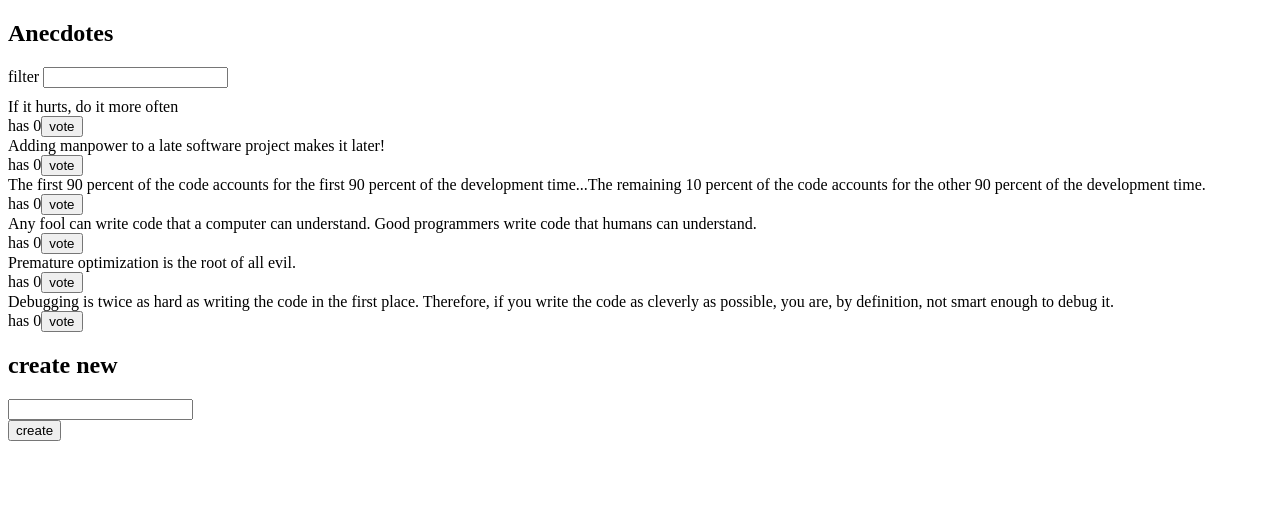
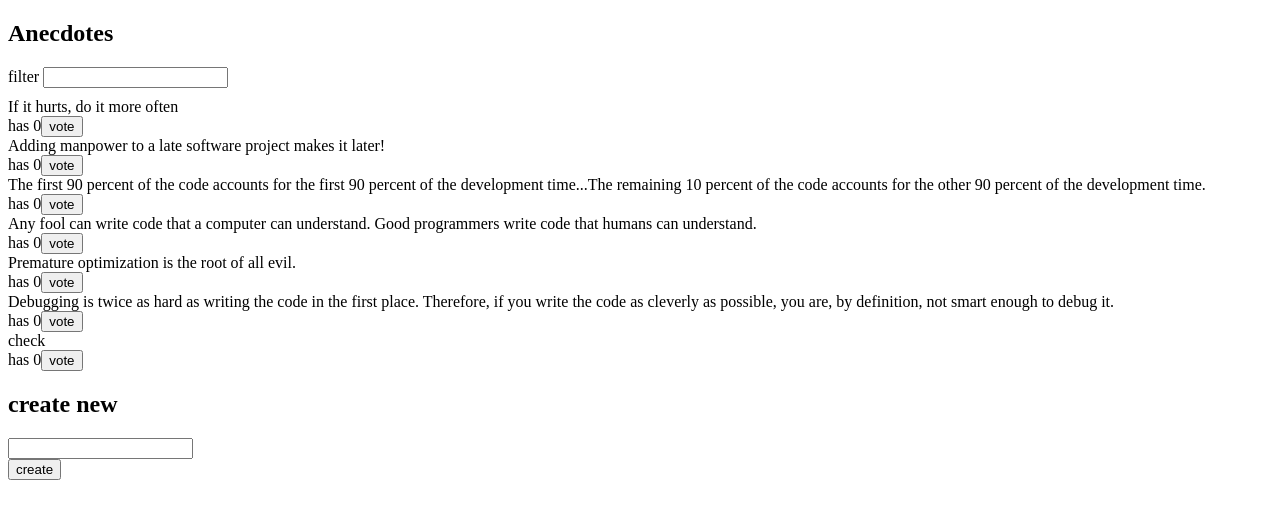
Before and after one commit to bipinkh/fullstack-open, a React (Create React App) app in the folder part6/redux-anecdotes/: page / in a window 1280 px wide. Shown: the top 518 px of the page. Built offline with nearby package versions, Linux system fonts and the light colour scheme; data requests are answered from the project's data file.

Commit message:
Complete part 6.14

```diff
--- a/part6/redux-anecdotes/db.json
+++ b/part6/redux-anecdotes/db.json
@@ -1,6 +1,5 @@
-
 {
-  "anecdotes":[
+  "anecdotes": [
     {
       "content": "If it hurts, do it more often",
       "id": "47145",
@@ -30,6 +29,11 @@
       "content": "Debugging is twice as hard as writing the code in the first place. Therefore, if you write the code as cleverly as possible, you are, by definition, not smart enough to debug it.",
       "id": "98312",
       "votes": 0
+    },
+    {
+      "content": "check",
+      "id": "55909",
+      "votes": 0
     }
   ]
 }
--- a/part6/redux-anecdotes/src/components/AnecdoteForm.js
+++ b/part6/redux-anecdotes/src/components/AnecdoteForm.js
@@ -2,16 +2,19 @@ import React from "react";
 import {useDispatch} from "react-redux";
 import {createAction} from "../reducers/anecdoteReducer";
 import {notificationAction, clearNotificationAction} from "../reducers/notificationReducer";
-
+import anecdoteService from '../services/anecdotes'
+import {getId} from "../reducers/anecdoteReducer";
 
 const AnecdoteForm = () => {
     const dispatch = useDispatch()
 
-    const create = (event) => {
+    const create = async (event) => {
         event.preventDefault()
         const newAd = event.target.newEntry.value
         event.target.newEntry.value = ''
-        dispatch(createAction(newAd))
+        const anecdote = { content: newAd, id: getId(), votes: 0 }
+        const savedAnecdote = await anecdoteService.create(anecdote)
+        dispatch(createAction(savedAnecdote))
         dispatch( notificationAction(`you created '${newAd}'`) )
         setTimeout( () => dispatch(clearNotificationAction()), 5000)
     }
--- a/part6/redux-anecdotes/src/reducers/anecdoteReducer.js
+++ b/part6/redux-anecdotes/src/reducers/anecdoteReducer.js
@@ -7,7 +7,7 @@ const anecdotesAtStart = [
   'Debugging is twice as hard as writing the code in the first place. Therefore, if you write the code as cleverly as possible, you are, by definition, not smart enough to debug it.'
 ]
 
-const getId = () => (100000 * Math.random()).toFixed(0)
+export const getId = () => (100000 * Math.random()).toFixed(0)
 
 const asObject = (anecdote) => {
   return {
@@ -31,8 +31,7 @@ const reducer = (state = initialState, action) => {
       return state
 
     case 'CREATE':
-      const newContent = action.data.content
-      return state.concat({content: newContent, id: getId(), votes: 0})
+      return state.concat(action.data)
 
     case 'INIT':
       return action.data
@@ -45,6 +44,6 @@ const reducer = (state = initialState, action) => {
 
 export const initialAnecdotesAction = (anecdotes) => { return { type: 'INIT', data: anecdotes } }
 export const voteAction = (id) =>  { return {type: 'VOTE', data: {id: id}} }
-export const createAction = (content) =>  { return { type: 'CREATE', data: {content: content} } }
+export const createAction = (anecdote) =>  { return { type: 'CREATE', data: anecdote } }
 
 export default reducer
--- a/part6/redux-anecdotes/src/services/anecdotes.js
+++ b/part6/redux-anecdotes/src/services/anecdotes.js
@@ -7,5 +7,9 @@ const getAll = async () => {
     return response.data
 }
 
+const create = async (anecdote) => {
+    const response = await axios.post(baseUrl, anecdote)
+    return response.data
+}
 
-export default { getAll }
+export default { getAll, create }
```
